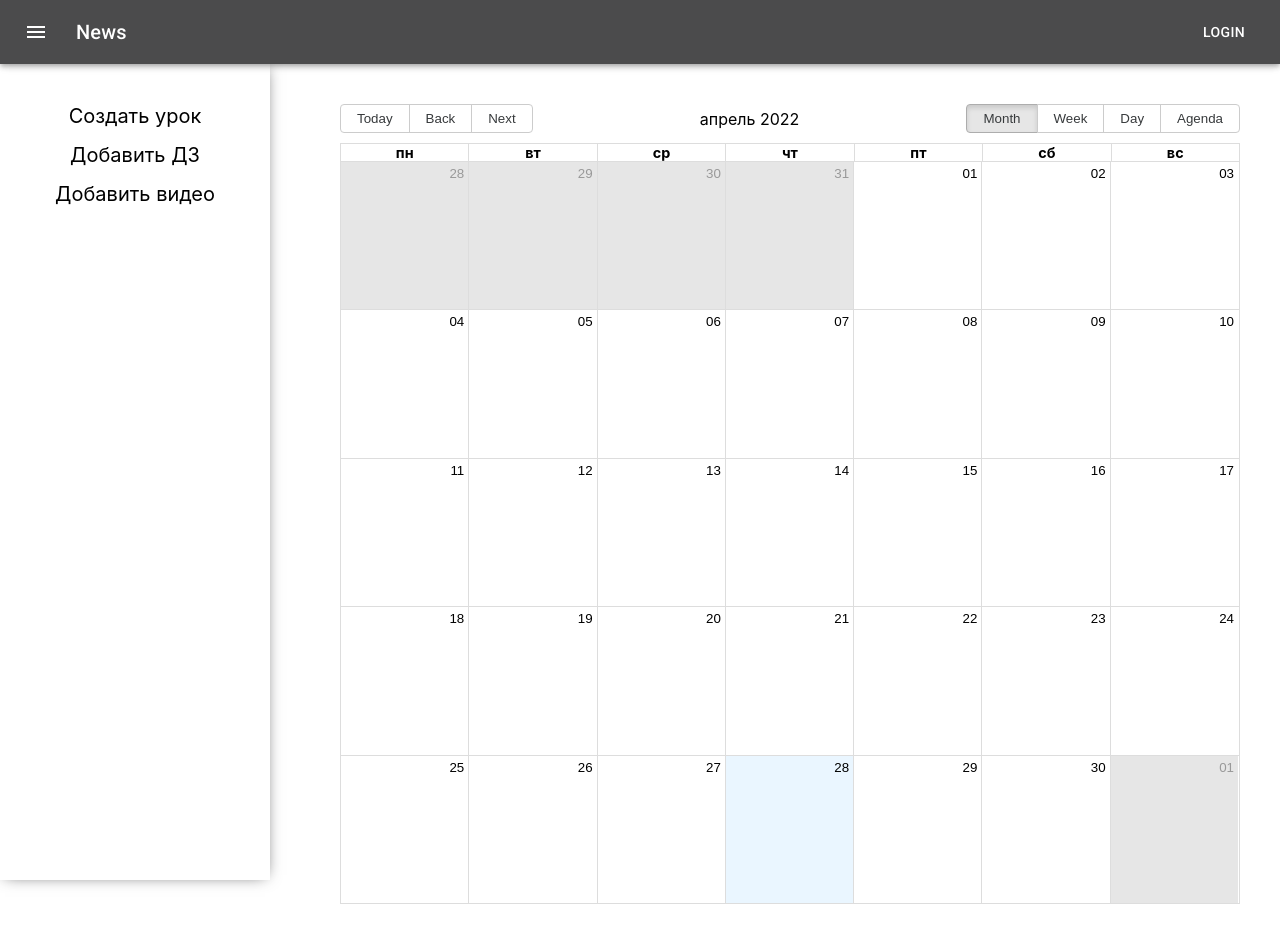
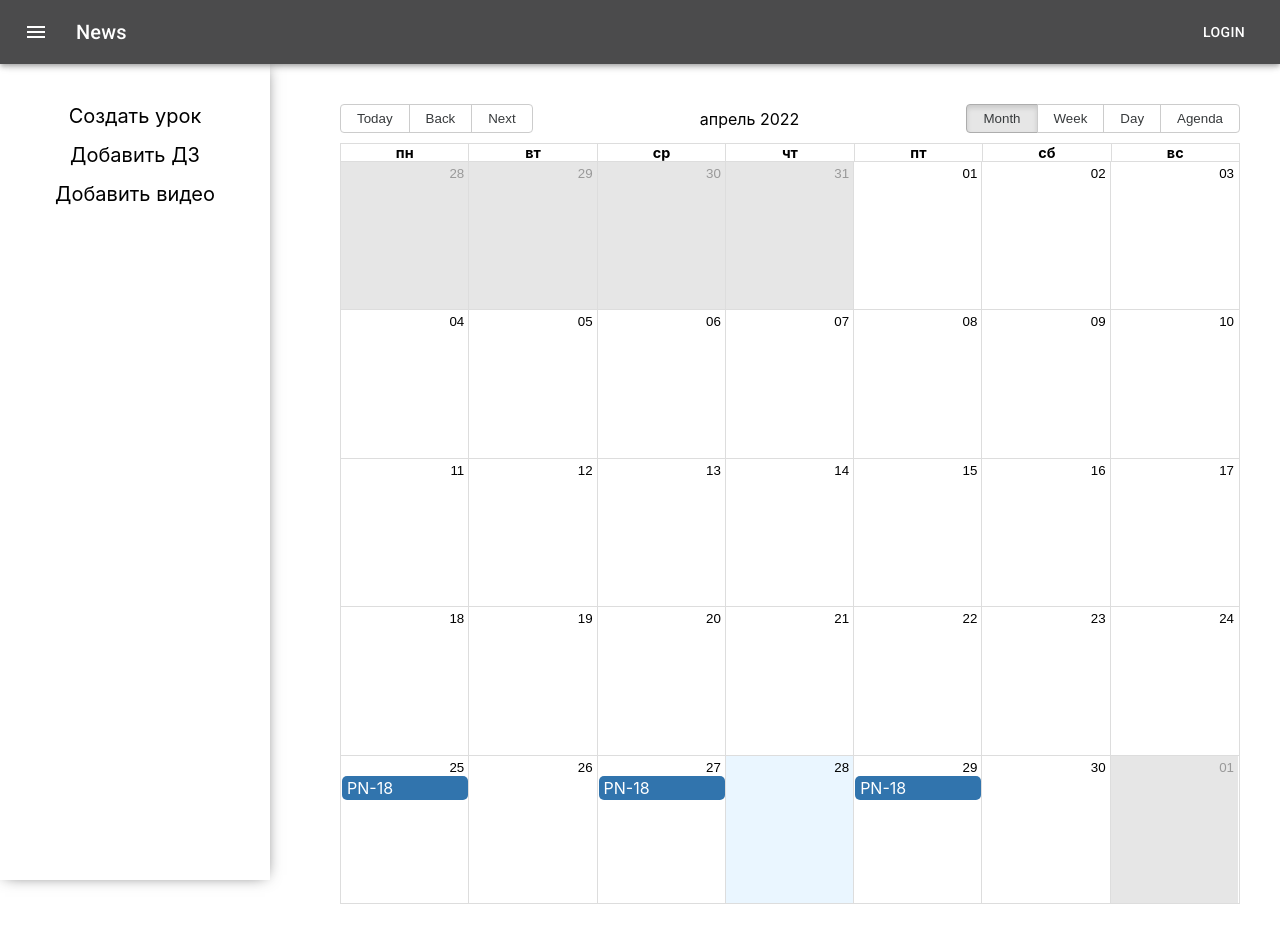
Before and after one commit to ArsenLen/it-runner, a React (Create React App) app: page /calendar in a window 1280 px wide. Built offline with nearby package versions, Linux system fonts and the light colour scheme.

Commit message:
start and end of event added

```diff
--- a/src/pages/LessonsCalendarPage/LessonsCalendarPage.jsx
+++ b/src/pages/LessonsCalendarPage/LessonsCalendarPage.jsx
@@ -8,13 +8,13 @@ import {events} from './events.js'
 const localizer = momentLocalizer(moment);
 
 const LessonsCalendarPage = () => {
+
   return (
     <div style={{ height: "100vh", padding : '40px' }}>
       <Calendar
         events={events}
         localizer={localizer}
         startAccessor="start"
-        endAccessor="end"
       />
     </div>
   );
--- a/src/pages/LessonsCalendarPage/events.js
+++ b/src/pages/LessonsCalendarPage/events.js
@@ -1,23 +1,20 @@
 import { RRule, RRuleSet, rrulestr } from 'rrule'
+import moment from 'moment'
 
+const startDate = new Date(Date.UTC(2022, 3, 25, 18, 0, 0) - 6 * 3600 * 1000)
+const endDate = new Date(Date.UTC(2022, 3, 25, 18, 0, 0) - 6 * 3600 * 1000)
 const dates = new RRule({
     freq: RRule.DAILY,
-    dtstart: new Date(Date.UTC(2022, 9, 13, 18, 0, 0)),
-    count: 10,
-    interval: 2,
-}).all()
-
-const endDates = new RRule({
-    freq: RRule.DAILY,
-    dtstart: new Date(Date.UTC(2022, 9, 13, 20, 0, 0)),
-    count: 10,
-    interval: 2,
+    dtstart: startDate,
+    until: endDate.setMonth(endDate.getMonth() + 7),
+    // interval: 1,
+    byweekday: [RRule.MO, RRule.WE, RRule.FR]
 }).all()
 
 export const events = dates.map((date, index) => {
     return {
-        title : "PN-18",
+        title : `PN-18`,
         start : date,
-        end: endDates[index]
+        end : moment(date).add(2, "hours").toDate()
     }
 })
```
